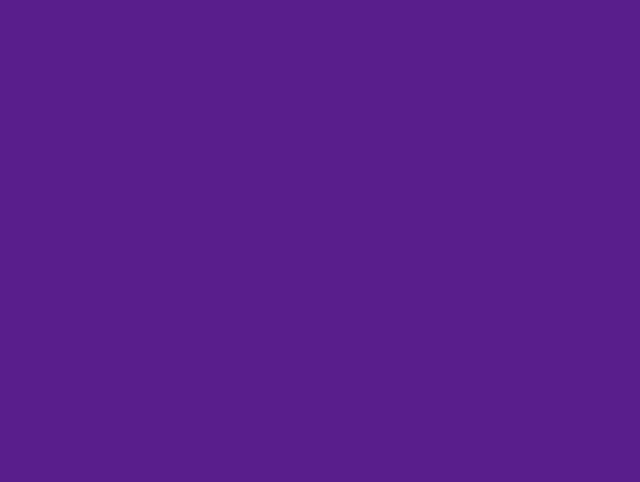
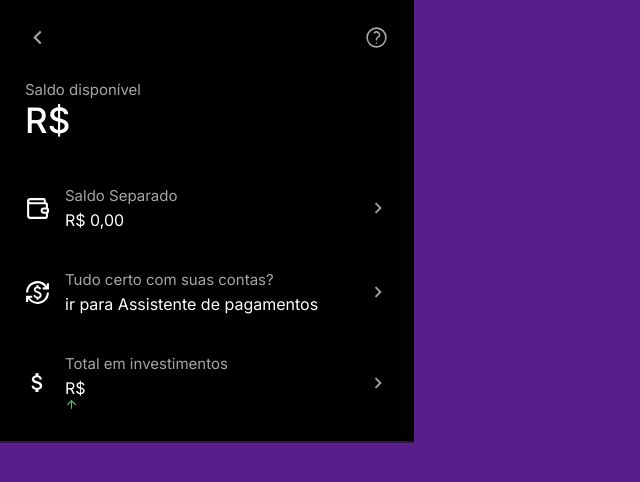
Before and after one commit to gilbertopetrini/nuandroidsn, a React (Vite) app: page /saldo in a window 1280 px wide. Before the commit this address had no page. Shown: the top 482 px of the page, without its empty margins (0-640 px from the left). Built offline with nearby package versions, Linux system fonts and the light colour scheme.

Commit message:
coisaboa57

```diff
--- a/src/App.jsx
+++ b/src/App.jsx
@@ -2,6 +2,7 @@ import { Routes, Route } from 'react-router-dom';
 import Nuu from './Nubank';
 import Config from './Config';
 import Pix from './Pix';
+import Saldo from './saldo';
 import './Ape.css'
 import { useState, useEffect } from "react";
 import logo from './assets/tela11.png';
@@ -44,6 +45,7 @@ if (showSplash) {
       <Route path="/" element={<Nuu />} />
       <Route path="/config" element={<Config />} />
       <Route path="/pix" element={<Pix />} />
+      <Route path="/saldo" element={<Saldo />} />
     </Routes>
   );
 }
--- a/src/Config.jsx
+++ b/src/Config.jsx
@@ -15,6 +15,8 @@ function Config() {
   const [nomepix, setNomepix] = useState('');
   const navigate = useNavigate();
   const [fotoPerfil, setFotoPerfil] = useState('');
+  const [invest, setInvest] = useState('');
+  const [rendido, setRendido] = useState('');
 
   const handleFotoChange = (e) => {
   const file = e.target.files[0];
@@ -55,11 +57,15 @@ function Config() {
     const empSalvo = localStorage.getItem('emp');
     const fatSalvo = localStorage.getItem('fat');
     const limitSalvo = localStorage.getItem('limit');
+    const investSalvo = localStorage.getItem('invest');
+    const rendidoSalvo = localStorage.getItem('rendido');
     if (nomeSalvo) setNome(nomeSalvo);
     if (saldoSalvo) setSaldo(saldoSalvo);
     if (empSalvo) setEmp(empSalvo);
     if (fatSalvo) setFat(fatSalvo);
     if (limitSalvo) setLimit(limitSalvo);
+    if (investSalvo) setInvest(investSalvo);
+    if (rendidoSalvo) setRendido(rendidoSalvo);
 
     const fotoSalva = localStorage.getItem('fotoPerfil');
     if (fotoSalva) setFotoPerfil(fotoSalva);
@@ -71,6 +77,8 @@ function Config() {
     localStorage.setItem('emp', emp);
     localStorage.setItem('fat', fat);
     localStorage.setItem('limit', limit)
+    localStorage.setItem('invest', invest)
+    localStorage.setItem('rendido', rendido)
     localStorage.setItem('fotoPerfil', fotoPerfil);
 
     navigate('/');
@@ -107,6 +115,17 @@ function Config() {
         Limite:
         <input className='input' placeholder='Respeite a formatacão 0.000,00' value={limit} onChange={(e) => setLimit(e.target.value)} />
       </label>
+
+      <label>
+        Total investido:
+        <input className='input' placeholder='Respeite a formatacão 0.000,00' value={invest} onChange={(e) => setInvest(e.target.value)} />
+      </label>
+
+      <label>
+        Total rendido:
+        <input className='input' placeholder='Respeite a formatacão 0.000,00' value={rendido} onChange={(e) => setRendido(e.target.value)} />
+      </label>
+
       <button className='input' onClick={salvar}>Salvar e voltar</button>
 
       <label>
--- a/src/Nubank.jsx
+++ b/src/Nubank.jsx
@@ -92,6 +92,7 @@ const [isEyeVisible, setIsEyeVisible] = useState(true);
   const [emp, setEmp] = useState('');
   const [fat, setFat] = useState('');
   const [limit, setLimit] = useState('');
+  const [invest, setInvest] = useState('');
 
   useEffect(() => {
     const nomeSalvo = localStorage.getItem('nome');
@@ -99,11 +100,14 @@ const [isEyeVisible, setIsEyeVisible] = useState(true);
     const empSalvo = localStorage.getItem('emp');
     const fatSalvo = localStorage.getItem('fat');
     const limitSalvo = localStorage.getItem('limit');
+    const investSalvo = localStorage.getItem('invest');
+
     if (nomeSalvo) setNome(nomeSalvo);
     if (saldoSalvo) setSaldo(saldoSalvo);
     if (empSalvo) setEmp(empSalvo);
     if (fatSalvo) setFat(fatSalvo);
     if (limitSalvo) setLimit(limitSalvo);
+    if (investSalvo) setInvest(investSalvo);
   }, []);
 
   const [fotoPerfil, setFotoPerfil] = useState('');
@@ -153,8 +157,8 @@ const [isEyeVisible, setIsEyeVisible] = useState(true);
         </div>
       </div>
 
-      <div className="preto1">
-        <div>
+      <div className="preto1" onClick={() => navigate('/Saldo ')}>
+        <div >
           <p>Saldo em conta</p>
           <p className="saldo">{isEyeVisible ? ("R$ "+saldo || '0,00') : '••••'}</p>
         </div>
@@ -211,7 +215,7 @@ const [isEyeVisible, setIsEyeVisible] = useState(true);
           </div>
           <p className='p2'>Fatural Atual</p>
           <p className='p3'>{isEyeVisible ? ("R$ "+fat || '0,00') : '••••'}</p>
-          <p className='p4'>Limite disponível de {isEyeVisible ? ("R$ "+limit || '0,00') : '••••'}</p>
+          <p className='p4'>Limite disponível de {isEyeVisible ? ("R$ "+ limit || '0,00') : '••••'}</p>
         </div>
       </div>
 
--- /dev/null
+++ b/src/saldo.css
@@ -0,0 +1,70 @@
+.mainSaldo{
+    width: 414px;
+    height: fit-content;
+    padding-top: env(safe-area-inset-top);
+    background-color: black;
+    border-bottom: 2px solid #232323;
+}
+.barra1{
+    display: flex;
+    align-items: center;
+    justify-content: space-between;
+    color: #A6A6A6;
+    font-size: 25px;
+    padding: 25px 25px 30px 25px ;
+}
+.saldodisp{
+    height: fit-content;
+    width: 414px;
+    color: white;
+    padding: 0 25px 35px 25px;
+}
+.saldodisp p{
+    font-size: 15px;
+    color: #A6A6A6;
+}
+.saldogrande{
+    font-size: 35px;
+    font-weight: 500;
+}
+.infos{
+    height: fit-content;
+    width: 414px;
+    padding: 10px 25px 30px 25px ;
+    color: white;
+    display: flex;
+    justify-content: space-between;
+}
+.esq{
+    display: flex;
+}
+.infosfirsticon{
+    display: flex;
+    justify-content: center;
+    align-items: center;
+    font-size: 25px;
+    padding-right: 15px;
+}
+.dir{
+    font-size: 22px;
+    display: flex;
+    justify-content: center;
+    align-items: center;
+    color: #A6A6A6;
+}
+.infostext p:first-child{
+    color: #A6A6A6;
+    font-size: 15px;
+    padding-bottom: 5px;
+}
+.rend p{
+    font-size: 15px;
+    padding: 5px 0 0 5px;
+}
+.rend{
+    display: flex;
+    align-items: center;
+    color: #62B87E;
+    display: flex;
+    font-size: 13px;
+}
--- /dev/null
+++ b/src/saldo.jsx
@@ -0,0 +1,104 @@
+import "./saldo.css";
+import { RiArrowLeftSLine } from "react-icons/ri";
+import { HiOutlineQuestionMarkCircle } from "react-icons/hi2";
+import { LuWallet } from "react-icons/lu";
+import { MdCurrencyExchange } from "react-icons/md";
+import { MdOutlineAttachMoney } from "react-icons/md";
+import { FiArrowUp } from "react-icons/fi";
+import { useNavigate } from 'react-router-dom';
+import { useRef } from 'react';
+import { useState, useEffect } from 'react'
+import { MdKeyboardArrowRight } from "react-icons/md";
+
+function Saldo() {
+    const navigate = useNavigate();
+
+    const [nome, setNome] = useState('');
+        const [saldo, setSaldo] = useState('');
+        const [emp, setEmp] = useState('');
+        const [fat, setFat] = useState('');
+        const [limit, setLimit] = useState('');
+        const [invest, setInvest] = useState('');
+        const [rendido, setRendido] = useState('');
+
+    useEffect(() => {
+        const nomeSalvo = localStorage.getItem('nome');
+        const saldoSalvo = localStorage.getItem('saldo');
+        const empSalvo = localStorage.getItem('emp');
+        const fatSalvo = localStorage.getItem('fat');
+        const limitSalvo = localStorage.getItem('limit');
+        const investSalvo = localStorage.getItem('invest');
+        const rendidoSalvo = localStorage.getItem('rendido');
+
+        if (nomeSalvo) setNome(nomeSalvo);
+        if (saldoSalvo) setSaldo(saldoSalvo);
+        if (empSalvo) setEmp(empSalvo);
+        if (fatSalvo) setFat(fatSalvo);
+        if (limitSalvo) setLimit(limitSalvo);
+        if (investSalvo) setInvest(investSalvo);
+        if (rendidoSalvo) setRendido(rendidoSalvo);
+    }, []);
+
+  return (
+    <div className="mainSaldo">
+        <div className="barra1" onClick={() => navigate('/')}>
+            <RiArrowLeftSLine/>
+            <HiOutlineQuestionMarkCircle/>
+        </div>
+        <div className="saldodisp">
+            <p>Saldo disponível</p>
+            <div className="saldogrande">
+                R$ {saldo}
+            </div>
+        </div>
+        <div className="infos">
+            <div className="esq">
+                <div className="infosfirsticon">
+                    <LuWallet/>
+                </div>
+                <div className="infostext">
+                    <p>Saldo Separado</p>
+                    <p>R$ 0,00</p>
+                </div>
+            </div>
+            <div className="dir">
+                <MdKeyboardArrowRight/>
+            </div>
+        </div>
+
+        <div className="infos">
+            <div className="esq">
+                <div className="infosfirsticon">
+                    <MdCurrencyExchange/>
+                </div>
+                <div className="infostext">
+                    <p>Tudo certo com suas contas?</p>
+                    <p>ir para Assistente de pagamentos</p>
+                </div>
+            </div>
+            <div className="dir">
+                <MdKeyboardArrowRight/>
+            </div>
+        </div>
+
+        <div className="infos">
+            <div className="esq">
+                <div className="infosfirsticon">
+                    <MdOutlineAttachMoney/>
+                </div>
+                <div className="infostext">
+                    <p>Total em investimentos</p>
+                    <p>R$ {invest}</p>
+                    <div className="rend">
+                        <FiArrowUp/> <p>{rendido}</p>
+                    </div>
+                </div>
+            </div>
+            <div className="dir">
+                <MdKeyboardArrowRight/>
+            </div>
+        </div>
+    </div>
+)}
+
+export default Saldo;
```
